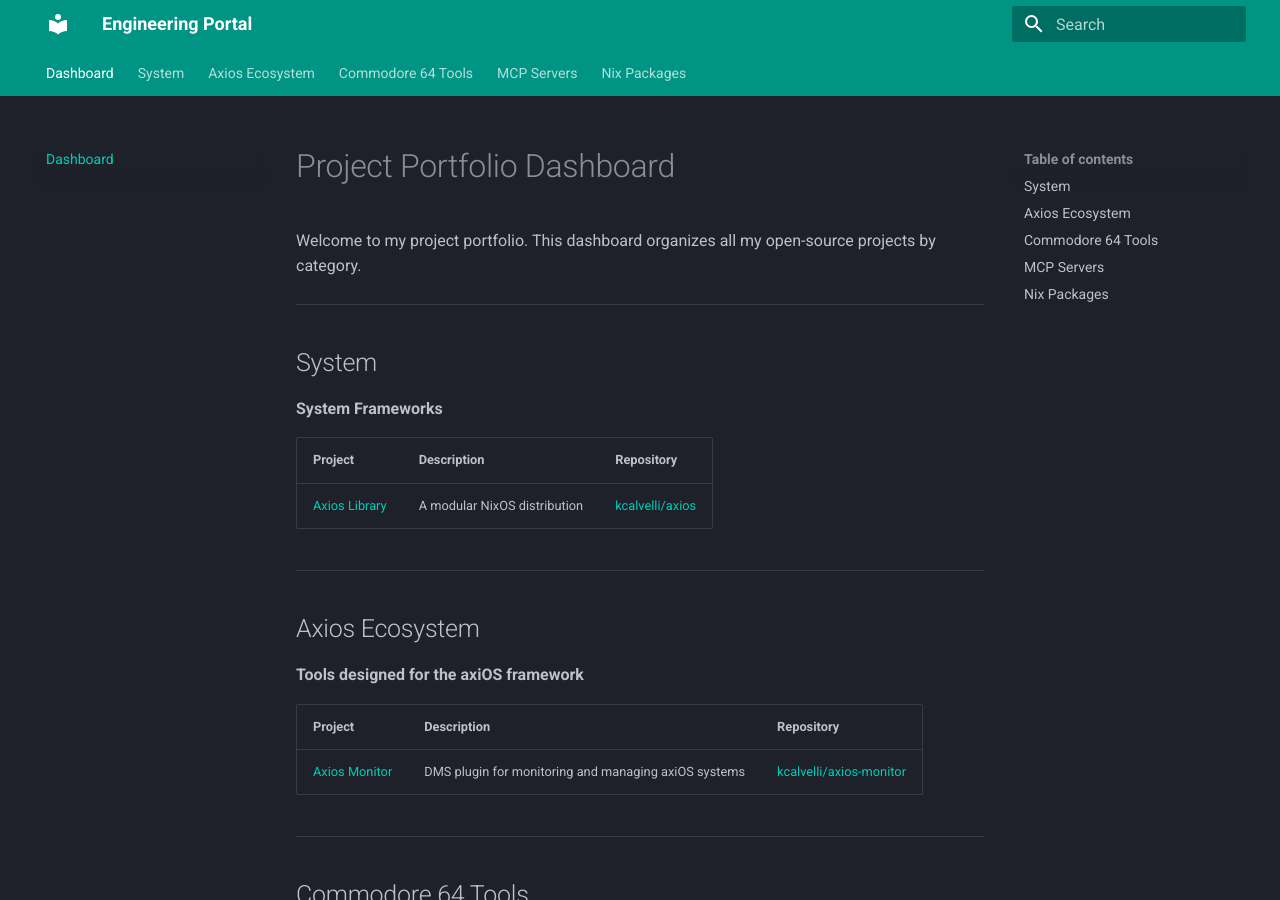
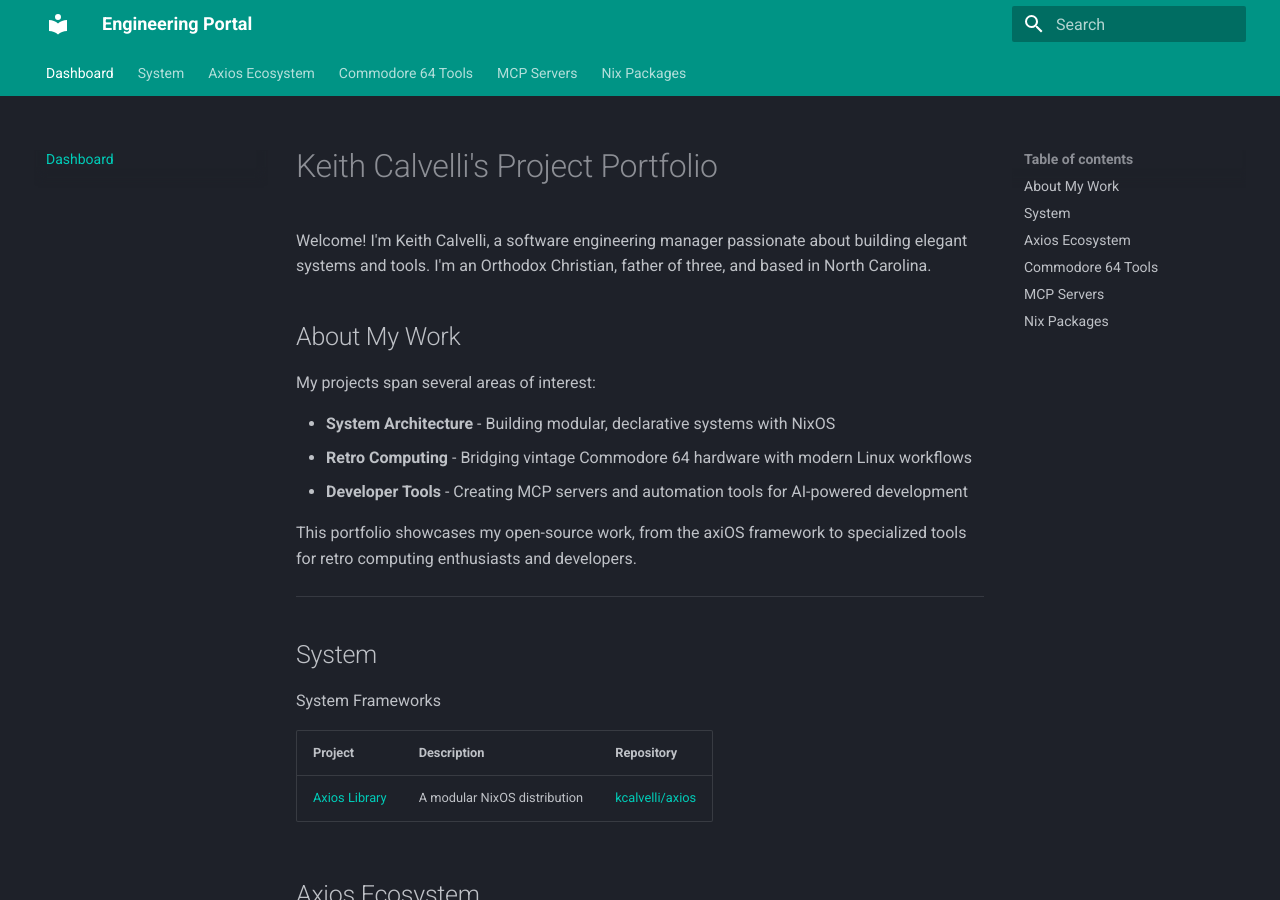
Before and after one commit to kcalvelli/kcalvelli-portal, an MkDocs documentation site: the page built from docs/index.md, in a window 1280 px wide and 900 px high. Built offline with MkDocs 1.6.1 and Material for MkDocs 9.7.7, drawn with Linux system fonts in a browser that asks for light colours; some of the changed text lies outside the part shown.

Commit message:
Restored About me

```diff
--- a/docs/index.md
+++ b/docs/index.md
@@ -1,32 +1,38 @@
-# Project Portfolio Dashboard
+# Keith Calvelli's Project Portfolio
 
-Welcome to my project portfolio. This dashboard organizes all my open-source projects by category.
+Welcome! I'm Keith Calvelli, a software engineering manager passionate about building elegant systems and tools. I'm an Orthodox Christian, father of three, and based in North Carolina.
+
+## About My Work
+
+My projects span several areas of interest:
+
+- **System Architecture** - Building modular, declarative systems with NixOS
+- **Retro Computing** - Bridging vintage Commodore 64 hardware with modern Linux workflows
+- **Developer Tools** - Creating MCP servers and automation tools for AI-powered development
+
+This portfolio showcases my open-source work, from the axiOS framework to specialized tools for retro computing enthusiasts and developers.
 
 ---
 
 ## System
 
-**System Frameworks**
+System Frameworks
 
 | Project | Description | Repository |
 |---------|-------------|------------|
 | [Axios Library](axios.md) | A modular NixOS distribution | [kcalvelli/axios](https://github.com/kcalvelli/axios) |
 
----
-
 ## Axios Ecosystem
 
-**Tools designed for the axiOS framework**
+Tools designed for the axiOS framework
 
 | Project | Description | Repository |
 |---------|-------------|------------|
 | [Axios Monitor](axios-monitor.md) | DMS plugin for monitoring and managing axiOS systems | [kcalvelli/axios-monitor](https://github.com/kcalvelli/axios-monitor) |
 
----
-
 ## Commodore 64 Tools
 
-**Projects for Commodore 64 hardware and emulation**
+Projects for Commodore 64 hardware and emulation
 
 | Project | Description | Repository |
 |---------|-------------|------------|
@@ -34,27 +40,19 @@ Welcome to my project portfolio. This dashboard organizes all my open-source pro
 | [Ultimate64 MCP](Ultimate64MCP.md) | Flake to provide MCP server for Ultimate 64 series mainboards | [kcalvelli/Ultimate64MCP](https://github.com/kcalvelli/Ultimate64MCP) |
 | [C64 Terminal](c64term.md) | Terminal for Commodore 64 | [kcalvelli/c64term](https://github.com/kcalvelli/c64term) |
 
----
-
 ## MCP Servers
 
-**Model Context Protocol server implementations**
+Model Context Protocol server implementations
 
 | Project | Description | Repository |
 |---------|-------------|------------|
 | [MCP Journal](mcp-journal.md) | Journal management via Model Context Protocol | [kcalvelli/mcp-journal](https://github.com/kcalvelli/mcp-journal) |
 | [Nix Devshell MCP](nix-devshell-mcp.md) | Creation of Nix devshells via Model Context Protocol | [kcalvelli/nix-devshell-mcp](https://github.com/kcalvelli/nix-devshell-mcp) |
 
----
-
 ## Nix Packages
 
-**Flakes to provide packages not included in nixpkgs**
+Flakes to provide packages not included in nixpkgs
 
 | Project | Description | Repository |
 |---------|-------------|------------|
 | [Brave Previews](brave-browser-previews.md) | Nightly and Beta builds of Brave Browser with preview features | [kcalvelli/brave-browser-previews](https://github.com/kcalvelli/brave-browser-previews) |
-
----
-
-*Last updated: Generated by automated documentation system*
```
Also changed, not shown: OPS_MANUAL.md (+7 -1 lines).
